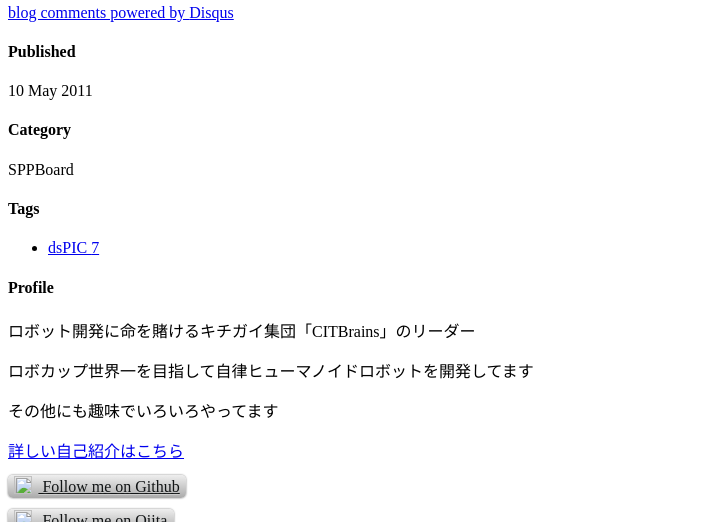
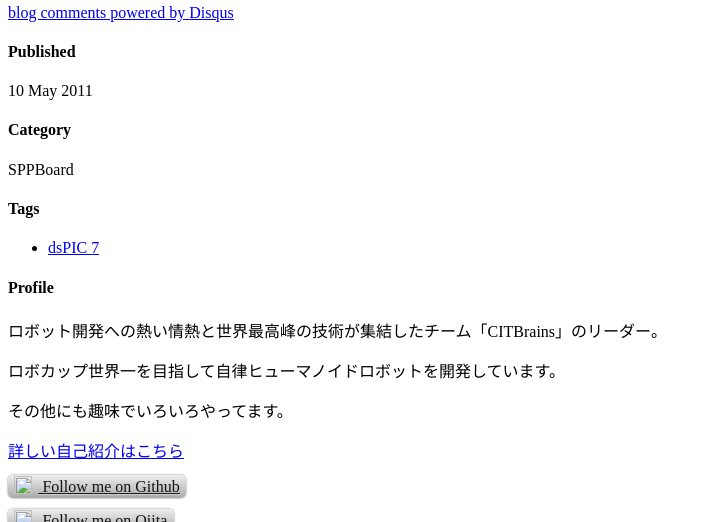
Before and after one commit to DaikiMaekawa/daikimaekawa.github.com, a Jekyll site: the page built from _posts/2011-05-10-SPPBoard.md, in a window 1280 px wide and 900 px high, scrolled down 1700 px, cut to the strip 0-522 px from the top of the window. Shown: the whole strip, without its empty margins (0-713 px from the left). Built offline with Jekyll 4.4.1, drawn with Linux system fonts in a browser that asks for light colours; nearby versions of some CDN libraries; Markdown is read by kramdown in place of the engine named in the settings; comment, search, counter and statistics services are not loaded.

Commit message:
fixed self-introduction

```diff
--- a/_includes/themes/hooligan/post.html
+++ b/_includes/themes/hooligan/post.html
@@ -79,9 +79,9 @@
       <section>
         <h4>Profile</h4>
 
-        <p>ロボット開発に命を賭けるキチガイ集団「CITBrains」のリーダー </p>
-        <p>ロボカップ世界一を目指して自律ヒューマノイドロボットを開発してます</p>
-        <p>その他にも趣味でいろいろやってます</p>
+        <p>ロボット開発への熱い情熱と世界最高峰の技術が集結したチーム「CITBrains」のリーダー。</p>
+        <p>ロボカップ世界一を目指して自律ヒューマノイドロボットを開発しています。</p>
+        <p>その他にも趣味でいろいろやってます。</p>
         <p><a href="/index.html">詳しい自己紹介はこちら</a></p>
 
         <p><a href="https://github.com/DaikiMaekawa"
```
Also changed, not shown: index.md (+2 -2 lines).
